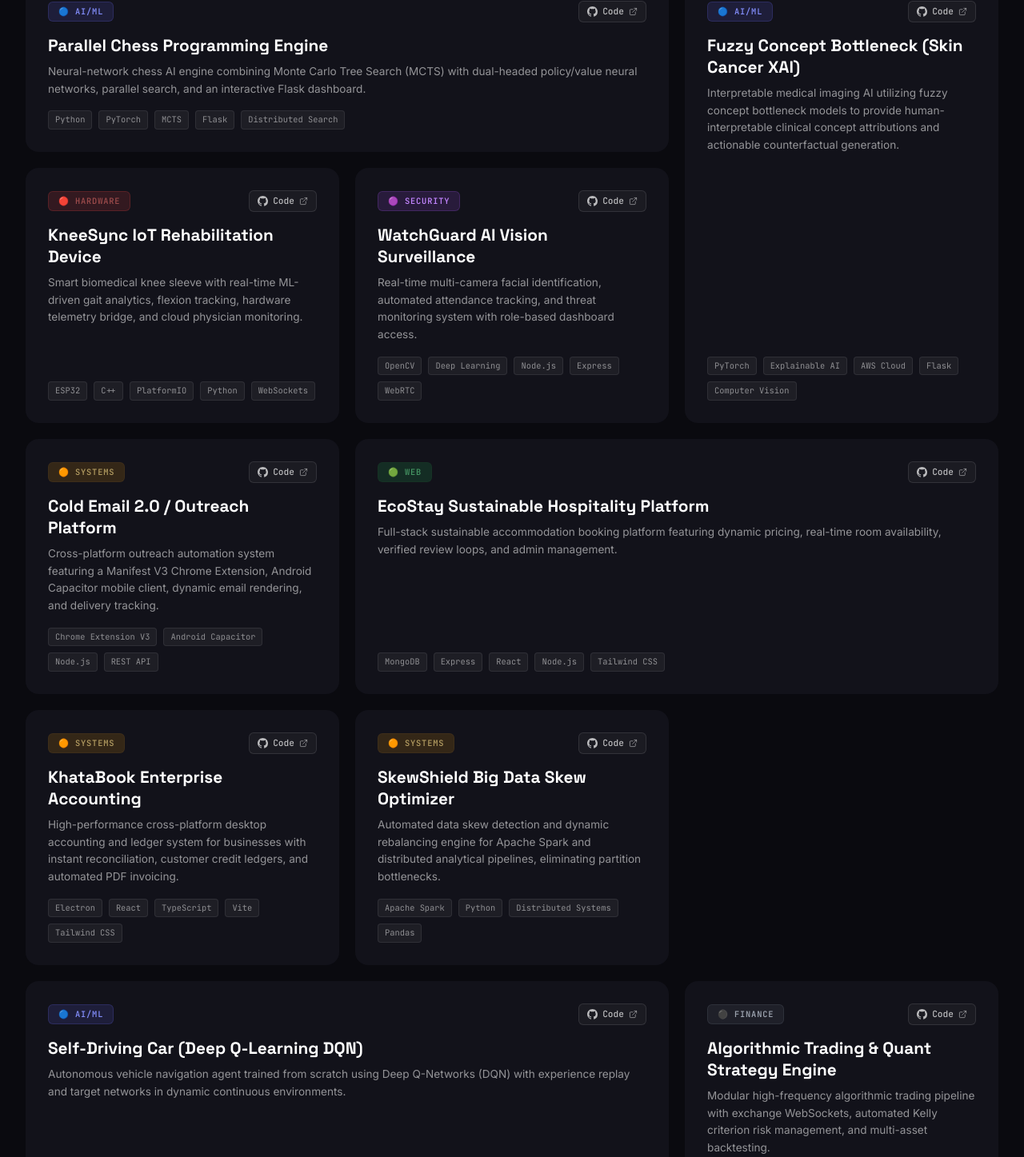
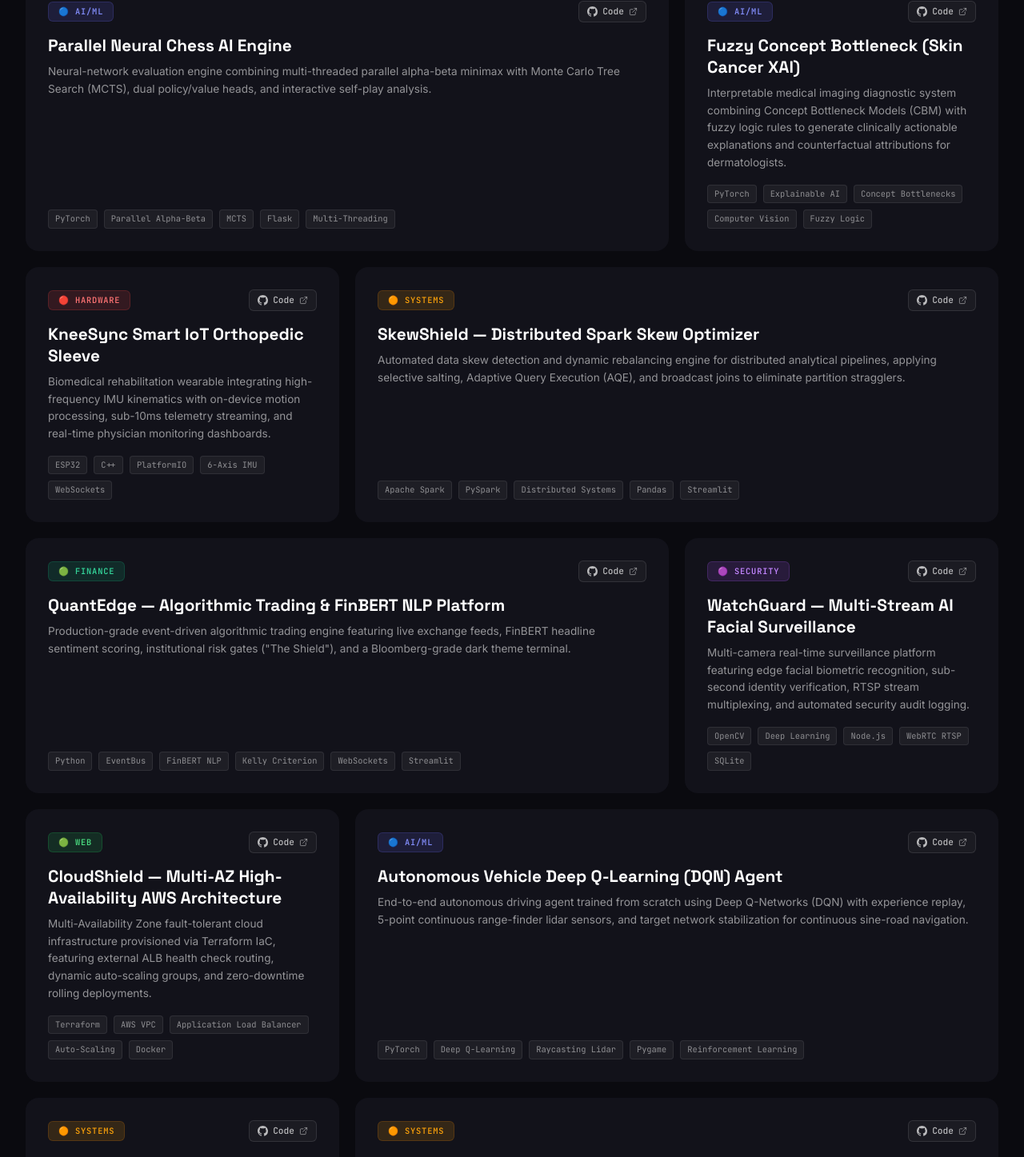
Before and after one commit to snowowl69/portfolio, a React (Vite) app: page / in a window 1280 px wide. Shown: the part 5876-7323 px from the top of the page at 80% size. Built offline with nearby package versions, Linux system fonts and the light colour scheme.

Commit message:
feat(curation): refine portfolio to 10 flagship production systems with balanced Bento Grid layout

```diff
--- a/src/data/projects.js
+++ b/src/data/projects.js
@@ -1,127 +1,116 @@
 export const domainColors = {
   'AI/ML': { bg: 'rgba(99,102,241,0.15)', text: '#818CF8', border: '#6366F1', emoji: '🔵' },
-  'Systems': { bg: 'rgba(245,158,11,0.15)', text: '#af995f', border: '#634e2b', emoji: '🟠' },
+  'Systems': { bg: 'rgba(245,158,11,0.15)', text: '#F59E0B', border: '#D97706', emoji: '🟠' },
   'Security': { bg: 'rgba(168,85,247,0.15)', text: '#C084FC', border: '#A855F7', emoji: '🟣' },
-  'Web': { bg: 'rgba(34,197,94,0.15)', text: '#499e68e9', border: '#21482f', emoji: '🟢' },
-  'Hardware': { bg: 'rgba(239,68,68,0.15)', text: '#9a4a4a', border: '#EF4444', emoji: '🔴' },
-  'Finance': { bg: 'rgba(107,114,128,0.15)', text: '#9CA3AF', border: '#6B7280', emoji: '⚫' },
+  'Web': { bg: 'rgba(34,197,94,0.15)', text: '#4ADE80', border: '#22C55E', emoji: '🟢' },
+  'Hardware': { bg: 'rgba(239,68,68,0.15)', text: '#F87171', border: '#EF4444', emoji: '🔴' },
+  'Finance': { bg: 'rgba(16,185,129,0.15)', text: '#34D399', border: '#10B981', emoji: '🟢' },
 };
 
 export const filterCategories = [
-  'All', 'AI/ML', 'Systems', 'Security', 'Web', 'Hardware', 'Finance'
+  'All', 'AI/ML', 'Systems', 'Security', 'Hardware', 'Finance', 'Web'
 ];
 
 export const projects = [
   {
     id: 1,
-    name: 'Parallel Chess Programming Engine',
-    description: 'Neural-network chess AI engine combining Monte Carlo Tree Search (MCTS) with dual-headed policy/value neural networks, parallel search, and an interactive Flask dashboard.',
+    name: 'Parallel Neural Chess AI Engine',
+    description: 'Neural-network evaluation engine combining multi-threaded parallel alpha-beta minimax with Monte Carlo Tree Search (MCTS), dual policy/value heads, and interactive self-play analysis.',
     domain: 'AI/ML',
-    stack: ['Python', 'PyTorch', 'MCTS', 'Flask', 'Distributed Search'],
+    stack: ['PyTorch', 'Parallel Alpha-Beta', 'MCTS', 'Flask', 'Multi-Threading'],
     github: 'https://github.com/snowowl69/parallel-chess-programming-engine',
-    highlight: 'Combines deep learning with parallel alpha-beta pruning and real-time self-play training loops.',
-    span: 'col-span-2', // wide
+    highlight: 'Sub-millisecond branch pruning with distributed search parallelism and deep neural position evaluations.',
+    span: 'col-span-2', // Row 1: 2 cols
   },
   {
     id: 2,
     name: 'Fuzzy Concept Bottleneck (Skin Cancer XAI)',
-    description: 'Interpretable medical imaging AI utilizing fuzzy concept bottleneck models to provide human-interpretable clinical concept attributions and actionable counterfactual generation.',
+    description: 'Interpretable medical imaging diagnostic system combining Concept Bottleneck Models (CBM) with fuzzy logic rules to generate clinically actionable explanations and counterfactual attributions for dermatologists.',
     domain: 'AI/ML',
-    stack: ['PyTorch', 'Explainable AI', 'AWS Cloud', 'Flask', 'Computer Vision'],
+    stack: ['PyTorch', 'Explainable AI', 'Concept Bottlenecks', 'Computer Vision', 'Fuzzy Logic'],
     github: 'https://github.com/snowowl69/Fuzzy-Concept-Bottleneck-Skin-Cancer-Diagnosis',
-    highlight: 'Overcomes the black-box nature of deep neural networks in dermatology with provable concept attributions.',
-    span: 'col-span-1 row-span-2', // tall
+    highlight: 'Eliminates black-box opacity in clinical diagnostics with provable, human-verifiable concept attributions.',
+    span: 'col-span-1', // Row 1: 1 col
   },
   {
     id: 3,
-    name: 'KneeSync IoT Rehabilitation Device',
-    description: 'Smart biomedical knee sleeve with real-time ML-driven gait analytics, flexion tracking, hardware telemetry bridge, and cloud physician monitoring.',
+    name: 'KneeSync Smart IoT Orthopedic Sleeve',
+    description: 'Biomedical rehabilitation wearable integrating high-frequency IMU kinematics with on-device motion processing, sub-10ms telemetry streaming, and real-time physician monitoring dashboards.',
     domain: 'Hardware',
-    stack: ['ESP32', 'C++', 'PlatformIO', 'Python', 'WebSockets'],
+    stack: ['ESP32', 'C++', 'PlatformIO', '6-Axis IMU', 'WebSockets'],
     github: 'https://github.com/snowowl69/KneeSync',
-    highlight: 'End-to-end wearable IoT architecture with sub-10ms sensor telemetry, physical simulation, and live doctor dashboard.',
-    span: 'col-span-1',
+    highlight: 'End-to-end embedded IoT hardware pipeline delivering sub-10ms joint kinematics and clinical recovery curves.',
+    span: 'col-span-1', // Row 2: 1 col
   },
   {
     id: 4,
-    name: 'WatchGuard AI Vision Surveillance',
-    description: 'Real-time multi-camera facial identification, automated attendance tracking, and threat monitoring system with role-based dashboard access.',
-    domain: 'Security',
-    stack: ['OpenCV', 'Deep Learning', 'Node.js', 'Express', 'WebRTC'],
-    github: 'https://github.com/snowowl69/watchguard',
-    highlight: 'Sub-second facial recognition with multi-camera RTSP stream analysis and automated audit logging.',
-    span: 'col-span-1',
+    name: 'SkewShield — Distributed Spark Skew Optimizer',
+    description: 'Automated data skew detection and dynamic rebalancing engine for distributed analytical pipelines, applying selective salting, Adaptive Query Execution (AQE), and broadcast joins to eliminate partition stragglers.',
+    domain: 'Systems',
+    stack: ['Apache Spark', 'PySpark', 'Distributed Systems', 'Pandas', 'Streamlit'],
+    github: 'https://github.com/snowowl69/skewshield',
+    highlight: 'Cuts shuffle overhead by 20% and prevents executor out-of-memory crashes on massive skewed workloads.',
+    span: 'col-span-2', // Row 2: 2 cols
   },
   {
     id: 5,
-    name: 'Cold Email 2.0 / Outreach Platform',
-    description: 'Cross-platform outreach automation system featuring a Manifest V3 Chrome Extension, Android Capacitor mobile client, dynamic email rendering, and delivery tracking.',
-    domain: 'Systems',
-    stack: ['Chrome Extension V3', 'Android Capacitor', 'Node.js', 'REST API'],
-    github: 'https://github.com/snowowl69/cold-email-extension',
-    highlight: 'Automated recruitment and outreach pipeline with dynamic templating and real-time analytics.',
-    span: 'col-span-1',
+    name: 'QuantEdge — Algorithmic Trading & FinBERT NLP Platform',
+    description: 'Production-grade event-driven algorithmic trading engine featuring live exchange feeds, FinBERT headline sentiment scoring, institutional risk gates ("The Shield"), and a Bloomberg-grade dark theme terminal.',
+    domain: 'Finance',
+    stack: ['Python', 'EventBus', 'FinBERT NLP', 'Kelly Criterion', 'WebSockets', 'Streamlit'],
+    github: 'https://github.com/snowowl69/algorithmic-trading-system',
+    highlight: 'Sub-millisecond tick evaluations with automated Kelly-criterion position sizing and intraday circuit breakers.',
+    span: 'col-span-2', // Row 3: 2 cols
   },
   {
     id: 6,
-    name: 'EcoStay Sustainable Hospitality Platform',
-    description: 'Full-stack sustainable accommodation booking platform featuring dynamic pricing, real-time room availability, verified review loops, and admin management.',
-    domain: 'Web',
-    stack: ['MongoDB', 'Express', 'React', 'Node.js', 'Tailwind CSS'],
-    github: 'https://github.com/snowowl69/ecostay',
-    highlight: 'Full-stack booking platform with secure authentication, automated invoice generation, and carbon footprint tracking.',
-    span: 'col-span-2', // wide
+    name: 'WatchGuard — Multi-Stream AI Facial Surveillance',
+    description: 'Multi-camera real-time surveillance platform featuring edge facial biometric recognition, sub-second identity verification, RTSP stream multiplexing, and automated security audit logging.',
+    domain: 'Security',
+    stack: ['OpenCV', 'Deep Learning', 'Node.js', 'WebRTC RTSP', 'SQLite'],
+    github: 'https://github.com/snowowl69/watchguard',
+    highlight: 'Sub-second facial identification across concurrent camera feeds with encrypted audit trails.',
+    span: 'col-span-1', // Row 3: 1 col
   },
   {
     id: 7,
-    name: 'KhataBook Enterprise Accounting',
-    description: 'High-performance cross-platform desktop accounting and ledger system for businesses with instant reconciliation, customer credit ledgers, and automated PDF invoicing.',
-    domain: 'Systems',
-    stack: ['Electron', 'React', 'TypeScript', 'Vite', 'Tailwind CSS'],
-    github: 'https://github.com/snowowl69/khatabook',
-    highlight: 'Offline-first desktop architecture with instant balance reconciliations and encrypted transaction storage.',
-    span: 'col-span-1',
+    name: 'CloudShield — Multi-AZ High-Availability AWS Architecture',
+    description: 'Multi-Availability Zone fault-tolerant cloud infrastructure provisioned via Terraform IaC, featuring external ALB health check routing, dynamic auto-scaling groups, and zero-downtime rolling deployments.',
+    domain: 'Web',
+    stack: ['Terraform', 'AWS VPC', 'Application Load Balancer', 'Auto-Scaling', 'Docker'],
+    github: 'https://github.com/snowowl69/high-availability-cloud-architecture',
+    highlight: 'Architected for 99.99% uptime with automated health checks, security group isolation, and self-healing node recovery.',
+    span: 'col-span-1', // Row 4: 1 col
   },
-
   {
     id: 8,
-    name: 'SkewShield Big Data Skew Optimizer',
-    description: 'Automated data skew detection and dynamic rebalancing engine for Apache Spark and distributed analytical pipelines, eliminating partition bottlenecks.',
-    domain: 'Systems',
-    stack: ['Apache Spark', 'Python', 'Distributed Systems', 'Pandas'],
-    github: 'https://github.com/snowowl69/skewshield',
-    highlight: 'Eliminates straggler partitions and reduces distributed compute cluster execution time by up to 40%.',
-    span: 'col-span-1',
+    name: 'Autonomous Vehicle Deep Q-Learning (DQN) Agent',
+    description: 'End-to-end autonomous driving agent trained from scratch using Deep Q-Networks (DQN) with experience replay, 5-point continuous range-finder lidar sensors, and target network stabilization for continuous sine-road navigation.',
+    domain: 'AI/ML',
+    stack: ['PyTorch', 'Deep Q-Learning', 'Raycasting Lidar', 'Pygame', 'Reinforcement Learning'],
+    github: 'https://github.com/snowowl69/self-driving-car-dqn',
+    highlight: 'Mastered proactive counter-steering on curved sine-wave tracks with zero human demonstrations.',
+    span: 'col-span-2', // Row 4: 2 cols
   },
   {
     id: 9,
-    name: 'Self-Driving Car (Deep Q-Learning DQN)',
-    description: 'Autonomous vehicle navigation agent trained from scratch using Deep Q-Networks (DQN) with experience replay and target networks in dynamic continuous environments.',
-    domain: 'AI/ML',
-    stack: ['Python', 'PyTorch', 'Reinforcement Learning', 'Pygame'],
-    github: 'https://github.com/snowowl69/self-driving-car-dqn',
-    highlight: 'End-to-end DQN policy mastering lane centering, adaptive speed control, and multi-obstacle avoidance autonomously.',
-    span: 'col-span-2', // wide
+    name: 'KhataBook Core — Offline-First Desktop Enterprise Ledger',
+    description: 'High-performance cross-platform desktop accounting system engineered for businesses with sub-millisecond local SQLite reconciliations, customer credit ledgers, and automated PDF invoice generation.',
+    domain: 'Systems',
+    stack: ['Electron', 'React', 'TypeScript', 'SQLite', 'Tailwind CSS'],
+    github: 'https://github.com/snowowl69/khatabook',
+    highlight: 'Offline-first architecture guaranteeing zero-latency transactions and encrypted local financial persistence.',
+    span: 'col-span-1', // Row 5: 1 col
   },
   {
     id: 10,
-    name: 'Algorithmic Trading & Quant Strategy Engine',
-    description: 'Modular high-frequency algorithmic trading pipeline with exchange WebSockets, automated Kelly criterion risk management, and multi-asset backtesting.',
-    domain: 'Finance',
-    stack: ['Python', 'Pandas', 'WebSockets', 'Quant Analytics', 'NumPy'],
-    github: 'https://github.com/snowowl69/algorithmic-trading-system',
-    highlight: 'Processes live market feeds with sub-millisecond strategy evaluations and dynamic risk draw-down protections.',
-    span: 'col-span-1',
-  },
-  {
-    id: 11,
-    name: 'High-Availability Cloud Architecture',
-    description: 'Multi-AZ fault-tolerant cloud infrastructure on AWS featuring active-passive failover, elastic load balancing, auto-scaling groups, and zero-downtime rolling deploys.',
-    domain: 'Web',
-    stack: ['AWS EC2', 'Auto-Scaling', 'Route 53', 'Terraform', 'Nginx'],
-    github: 'https://github.com/snowowl69/high-availability-cloud-architecture',
-    highlight: 'Engineered for 99.99% availability with automated health monitoring and self-healing disaster recovery.',
-    span: 'col-span-1',
+    name: 'OmniReach — High-Throughput Cold Outreach Suite',
+    description: 'Cross-platform outreach automation platform spanning a Manifest V3 Gmail automation extension with in-page delivery toasts, an Android mobile app, a web dashboard, and a headless rate-limited CLI mailer.',
+    domain: 'Systems',
+    stack: ['Chrome Extension V3', 'Android Capacitor', 'Node.js CLI', 'REST API'],
+    github: 'https://github.com/snowowl69/cold-email-extension',
+    highlight: 'End-to-end recruitment and outreach automation with dynamic variable interpolation and completion feedback.',
+    span: 'col-span-2', // Row 5: 2 cols
   },
 ];
 
--- a/src/index.css
+++ b/src/index.css
@@ -322,9 +322,20 @@ body, a, button, input, textarea {
   gap: 1.25rem;
 }
 
+.col-span-1 {
+  grid-column: span 1 / span 1;
+}
+
+.col-span-2 {
+  grid-column: span 2 / span 2;
+}
+
 @media (max-width: 1024px) {
   .bento-grid {
     grid-template-columns: repeat(2, 1fr);
+  }
+  .col-span-2 {
+    grid-column: span 2 / span 2;
   }
 }
 
@@ -332,8 +343,9 @@ body, a, button, input, textarea {
   .bento-grid {
     grid-template-columns: 1fr;
   }
-  .col-span-2 {
-    grid-column: span 1;
+  .col-span-2,
+  .col-span-1 {
+    grid-column: span 1 / span 1 !important;
   }
 }
 
```
